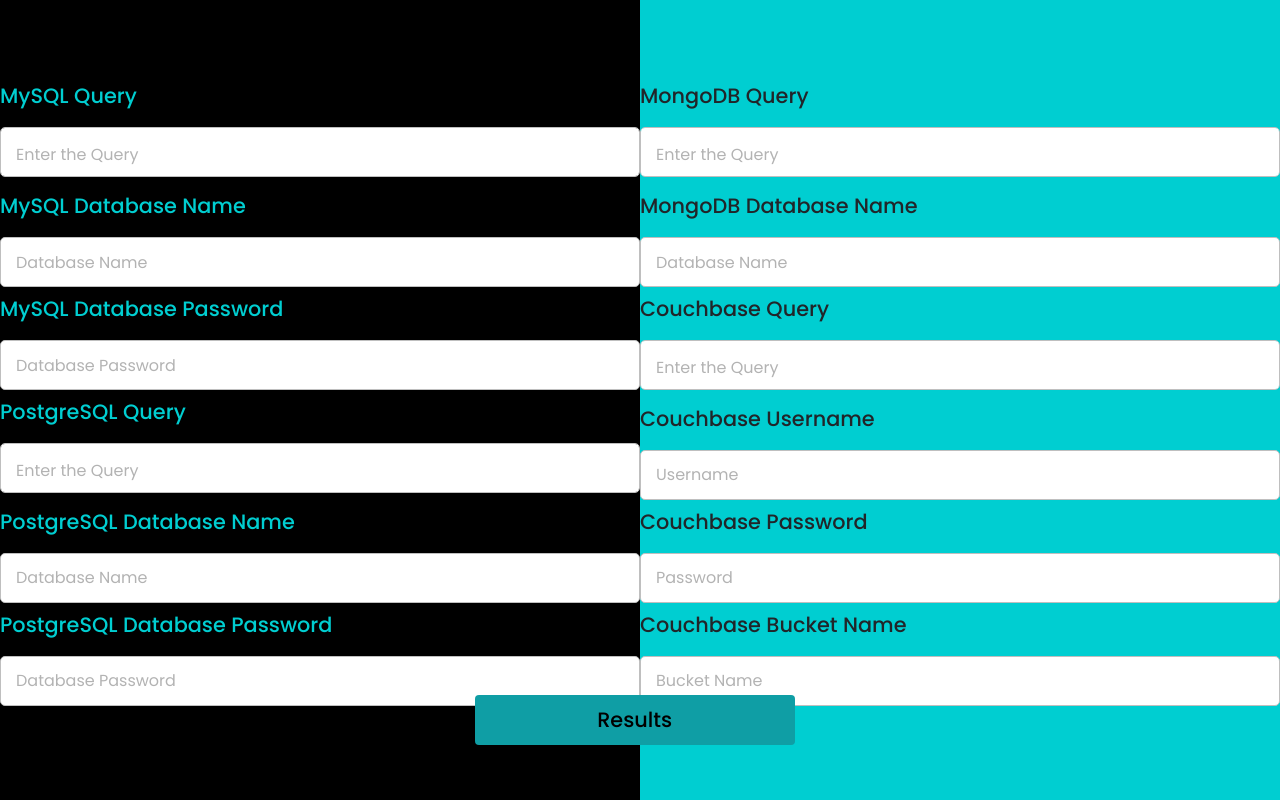
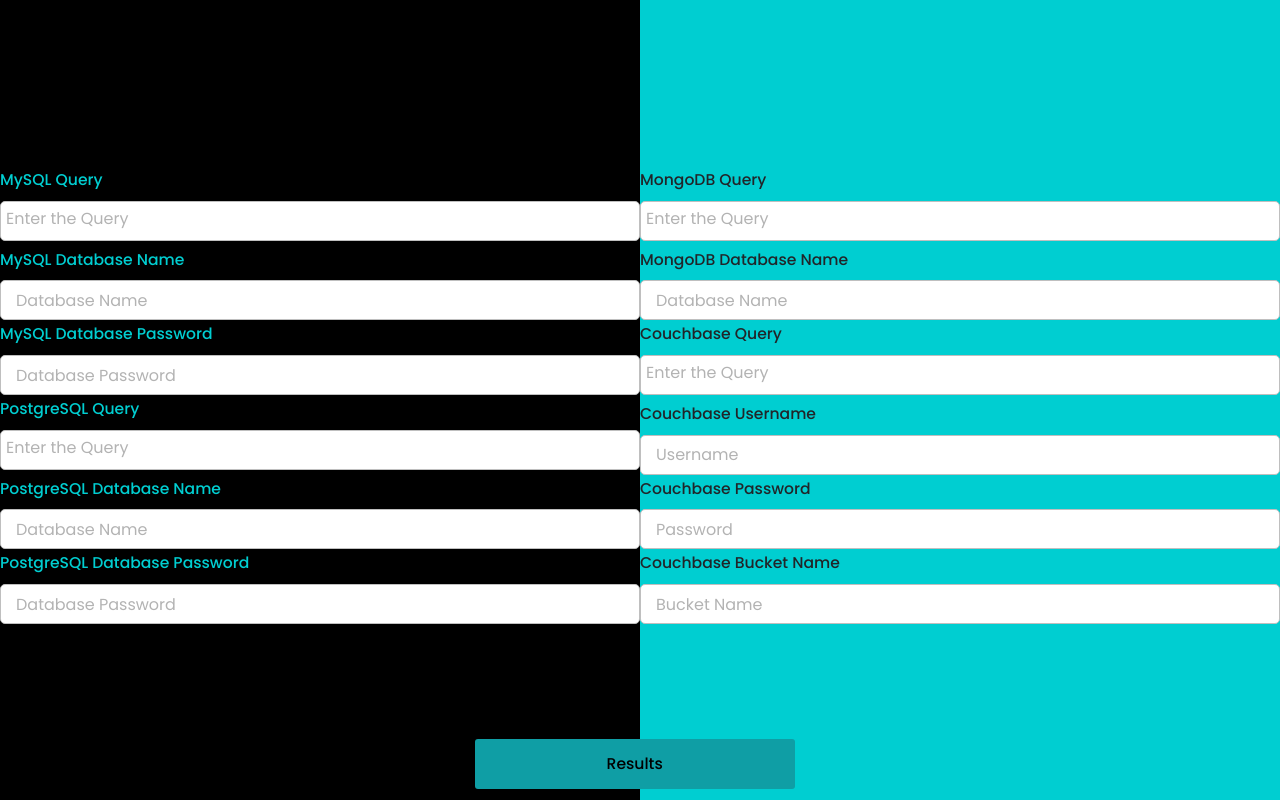
Before and after one commit to rishalab/Green_Databases, a Flask app: page /comparision in a window 1280 px wide. Run offline with Flask 3, Linux system fonts and the light colour scheme; some libraries are stand-ins or nearby versions.

Commit message:
css changes

```diff
--- a/static/comparision.css
+++ b/static/comparision.css
@@ -6,7 +6,7 @@
     padding: 0;
     box-sizing: border-box;
     font-family: "Poppins", sans-serif;
-    font-size: 16px;
+    font-size: 12px;
 }
 
 body {
@@ -28,12 +28,12 @@ body {
 .comp-wrapper textarea {
     width: 100%;
     resize: none;
-    height: 50px;
+    height: 40px;
     outline: none;
-    padding: 15px;
+    padding: 5px;
     font-size: 16px;
-    margin-top: 10px;
-    margin-bottom: 10px;
+    margin-top: 5px;
+    margin-bottom: 5px;
     border-radius: 5px;
     max-height: 330px;
     caret-color: #4671ea;
@@ -50,12 +50,12 @@ textarea::-webkit-scrollbar {
 .comp-dbname {
     width: 100%;
     resize: none;
-    height: 50px;
+    height: 40px;
     outline: none;
     padding: 15px;
     font-size: 16px;
-    margin-top: 10px;
-    margin-bottom: 10px;
+    margin-top: 5px;
+    margin-bottom: 5px;
     border-radius: 5px;
     max-height: 330px;
     caret-color: #4671ea;
@@ -63,7 +63,7 @@ textarea::-webkit-scrollbar {
 }
 .result-btn{
     position: absolute;
-    bottom: 3.5rem;
+    bottom: 1rem;
     left: 65%;
     height: 50px;
     transform: translateX(-50%);
```
